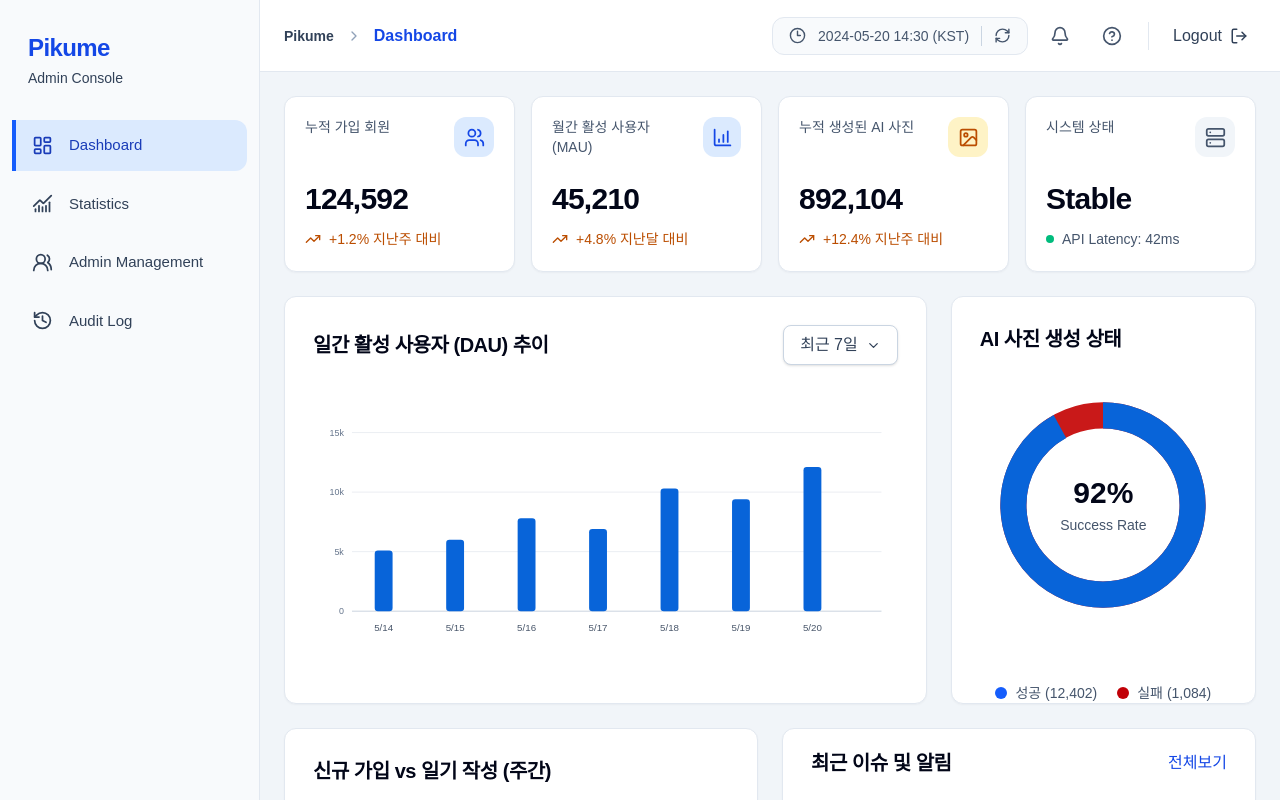
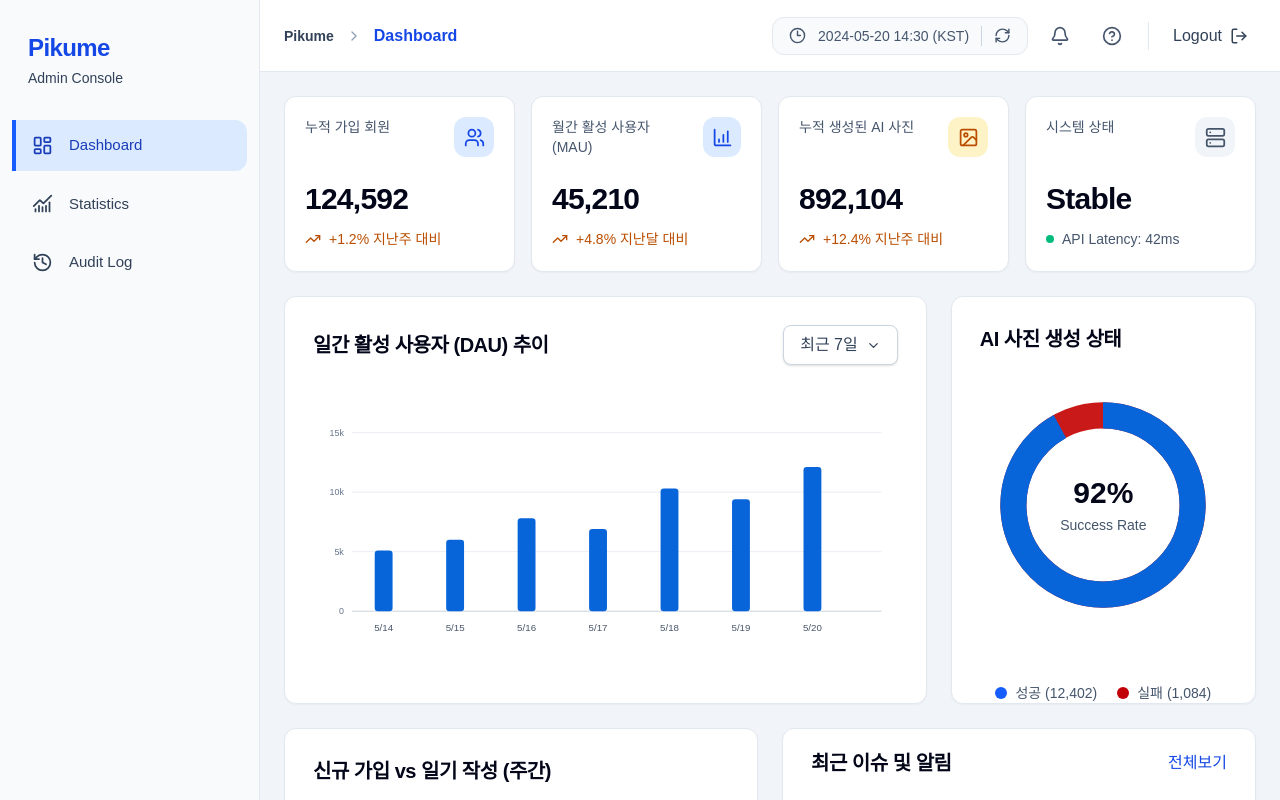
Before and after one commit to PikUme/piku-admin, a Next.js app: page /admin/dashboard in a window 1280 px wide. Shown: the top 800 px of the page. Built offline with nearby package versions, Linux system fonts and the light colour scheme.

Commit message:
feat: 최고 관리자 메뉴 조건부 노출

```diff
--- a/domains/admin/dashboard/ui/dashboard-sidebar.tsx
+++ b/domains/admin/dashboard/ui/dashboard-sidebar.tsx
@@ -1,3 +1,5 @@
+"use client";
+
 import {
   ChartNoAxesCombined,
   History,
@@ -6,14 +8,28 @@
   UsersRound,
 } from "lucide-react";
 
-const navItems = [
+import { ADMIN_ROLE } from "@/shared/api/admin-auth/contracts";
+import { useAuthenticatedAdmin } from "@/shared/api/admin-auth/use-authenticated-admin";
+
+const defaultNavItems = [
   { label: "Dashboard", icon: LayoutDashboard, active: true },
   { label: "Statistics", icon: ChartNoAxesCombined },
-  { label: "Admin Management", icon: UsersRound },
-  { label: "Audit Log", icon: History },
 ];
 
+const adminManagementItem = {
+  label: "Admin Management",
+  icon: UsersRound,
+};
+
+const trailingNavItems = [{ label: "Audit Log", icon: History }];
+
 export function DashboardSidebar() {
+  const admin = useAuthenticatedAdmin();
+  const navItems =
+    admin?.role === ADMIN_ROLE.SUPER_ADMIN
+      ? [...defaultNavItems, adminManagementItem, ...trailingNavItems]
+      : [...defaultNavItems, ...trailingNavItems];
+
   return (
     <aside className="hidden min-h-screen border-r border-slate-200 bg-slate-50 lg:flex lg:flex-col">
       <div className="px-7 py-8">
```
Also changed, not shown: 2 other files (tests, documents, lock files or other folders).
